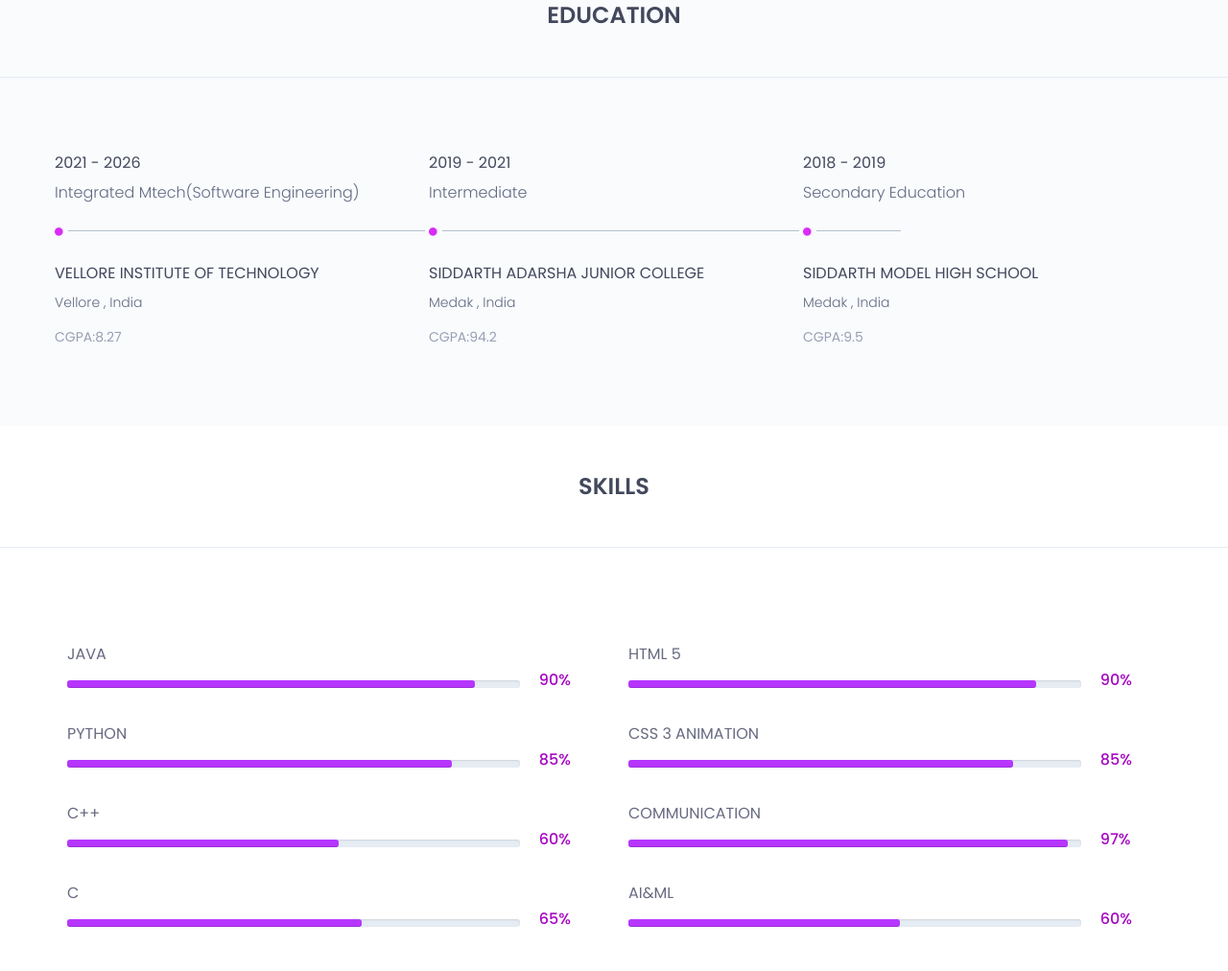
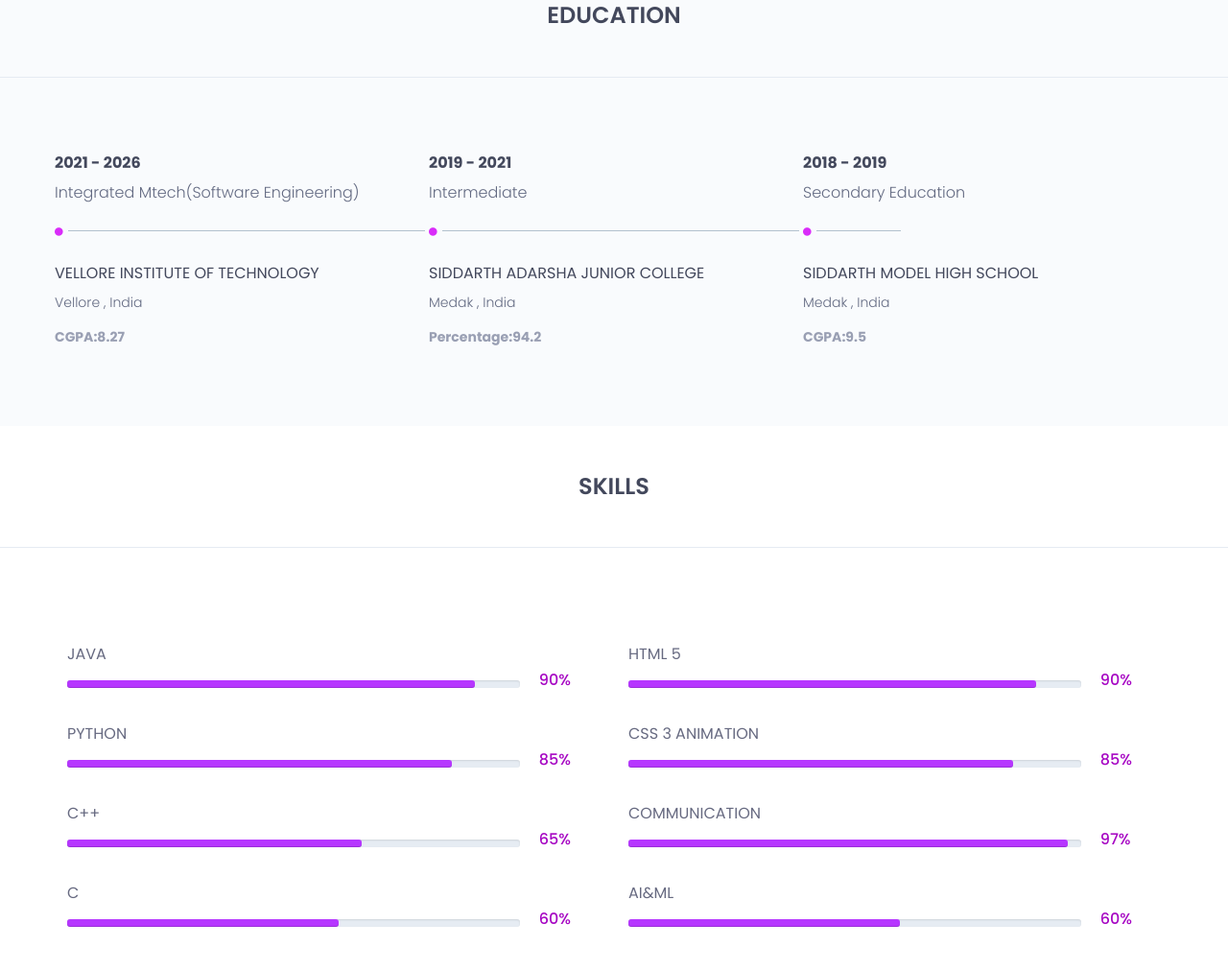
Before and after one commit to Aithapranith/Pranith-portfolio, a plain HTML site: page index.html in a window 1280 px wide. Shown: the part 1839-2851 px from the top of the page at 96% size. Drawn offline with nearby package versions, Linux system fonts and the light colour scheme.

Commit message:
Update index.html

```diff
--- a/index.html
+++ b/index.html
@@ -207,7 +207,7 @@ With a strong foundation in Agile methodologies, SDLC, and software testing, I h
 						<div class="col-sm-4">
 							<div class="single-horizontal-timeline">
 								<div class="experience-time">
-									<h2>2021 - 2026</h2>
+									<h2><b>2021 - 2026</b></h2>
 									<h3> Integrated Mtech(Software Engineering)</h3>
 								</div><!--/.experience-time-->
 								<div class="timeline-horizontal-border">
@@ -221,7 +221,7 @@ With a strong foundation in Agile methodologies, SDLC, and software testing, I h
 										</h4>
 										<h5>Vellore , India</h5>
 										<p class="description">
-											 CGPA:8.27
+											 <b>CGPA:8.27</b>
 										</p>
 									</div><!--/.timeline-content-->
 								</div><!--/.timeline-->
@@ -230,7 +230,7 @@ With a strong foundation in Agile methodologies, SDLC, and software testing, I h
 						<div class="col-sm-4">
 							<div class="single-horizontal-timeline">
 								<div class="experience-time">
-									<h2>2019 - 2021</h2>
+									<h2><b>2019 - 2021</b></h2>
 									<h3> Intermediate</h3>
 								</div><!--/.experience-time-->
 								<div class="timeline-horizontal-border">
@@ -244,7 +244,7 @@ With a strong foundation in Agile methodologies, SDLC, and software testing, I h
 										</h4>
 										<h5>Medak , India</h5>
 										<p class="description">
-											CGPA:94.2
+											<b>Percentage:94.2</b>
 										</p>
 									</div><!--/.timeline-content-->
 								</div><!--/.timeline-->
@@ -253,7 +253,7 @@ With a strong foundation in Agile methodologies, SDLC, and software testing, I h
 						<div class="col-sm-4">
 							<div class="single-horizontal-timeline">
 								<div class="experience-time">
-									<h2>2018 - 2019</h2>
+									<h2><b>2018 - 2019</b></h2>
 									<h3> Secondary Education</h3>
 								</div><!--/.experience-time-->
 								<div class="timeline-horizontal-border">
@@ -268,7 +268,7 @@ With a strong foundation in Agile methodologies, SDLC, and software testing, I h
 										</h4>
 										<h5>Medak , India</h5>
 										<p class="description">
-											CGPA:9.5
+											<b>CGPA:9.5</b>
 										</p>
 									</div><!--/.timeline-content-->
 								</div><!--/.timeline-->
@@ -317,22 +317,22 @@ With a strong foundation in Agile methodologies, SDLC, and software testing, I h
 										<span class="progressText">C++</span>
 										<div class="single-progress-txt">
 											<div class="progress ">
-											   <div class="progress-bar" role="progressbar" aria-valuenow="60" aria-valuemin="10" aria-valuemax="100" style="">
+											   <div class="progress-bar" role="progressbar" aria-valuenow="65" aria-valuemin="10" aria-valuemax="100" style="">
 
 											   </div>
 											</div>
-											<h3>60%</h3>
+											<h3>65%</h3>
 										</div>
 									</div><!-- /.barWrapper -->
 									<div class="barWrapper">
 										<span class="progressText">C</span>
 										<div class="single-progress-txt">
 											<div class="progress ">
-											   <div class="progress-bar" role="progressbar" aria-valuenow="65" aria-valuemin="10" aria-valuemax="100" style="">
+											   <div class="progress-bar" role="progressbar" aria-valuenow="60" aria-valuemin="10" aria-valuemax="100" style="">
 
 											   </div>
 											</div>
-											<h3>65%</h3>
+											<h3>60%</h3>
 										</div>
 									</div><!-- /.barWrapper -->
 								</div>
```
